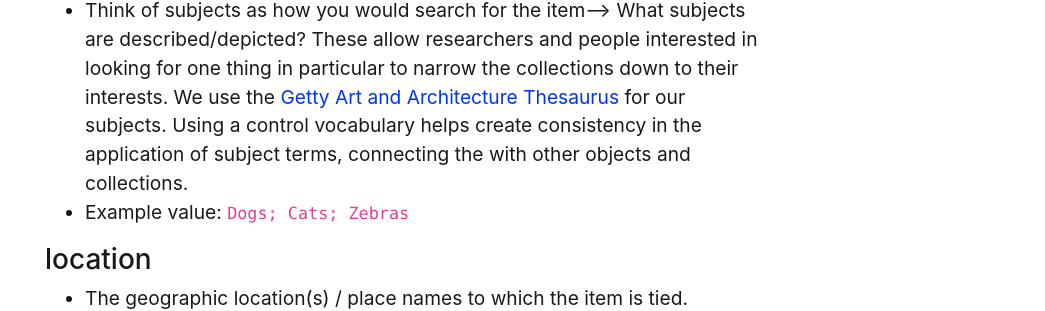
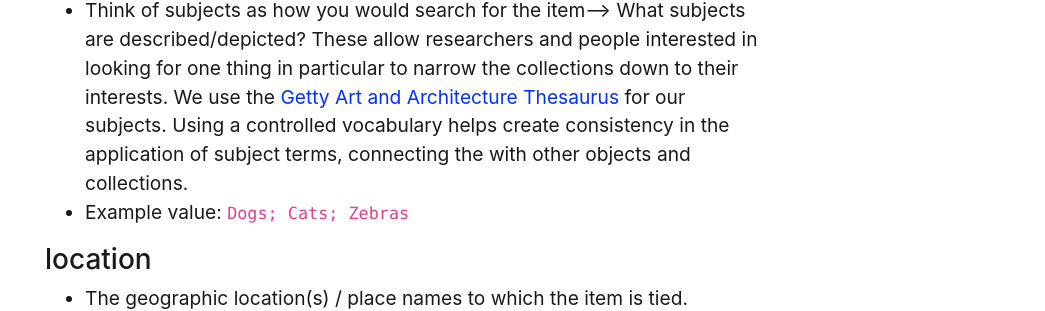
Before and after one commit to evanwill/hist-454-2022, a Jekyll site: the page built from pages/project/metadata.md, in a window 1280 px wide and 900 px high, scrolled down 3534 px. Shown: the part 175-486 px from the top of the window, without its empty margins (235-1280 px from the left). Built offline with Jekyll 4.4.1, drawn with Linux system fonts in a browser that asks for light colours.

Commit message:
spelling

```diff
--- a/pages/project/metadata.md
+++ b/pages/project/metadata.md
@@ -101,7 +101,7 @@ For curated items, use the existing metadata as a guide and starting point.
 - topic(s) related to the item.
 - Separate multiple subjects using a semicolon `;`
 - For this project, the subjects should relate to relevant concepts and topics highlights by the class and research, to help contextualize the collection contents.
-- Think of subjects as how you would search for the item--> What subjects are described/depicted? These allow researchers and people interested in looking for one thing in particular to narrow the collections down to their interests. We use the [Getty Art and Architecture Thesaurus](http://www.getty.edu/research/tools/vocabularies/aat/) for our subjects. Using a control vocabulary helps create consistency in the application of subject terms, connecting the with other objects and collections.
+- Think of subjects as how you would search for the item--> What subjects are described/depicted? These allow researchers and people interested in looking for one thing in particular to narrow the collections down to their interests. We use the [Getty Art and Architecture Thesaurus](http://www.getty.edu/research/tools/vocabularies/aat/) for our subjects. Using a controlled vocabulary helps create consistency in the application of subject terms, connecting the with other objects and collections.
 - Example value: `Dogs; Cats; Zebras`
 
 ### location
```
